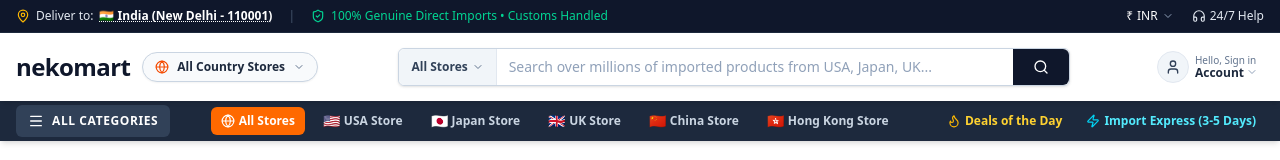
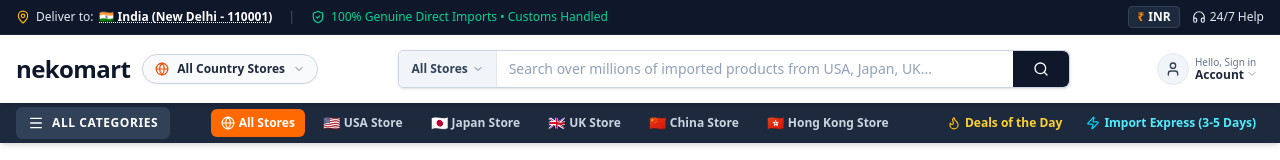
Before and after one commit to NtgFlirter/nekomart-web, a React (Vite) app: page / in a window 1280 px wide. Shown: the top 160 px of the page. Built offline with nearby package versions, Linux system fonts and the light colour scheme.

Commit message:
currency fix

```diff
--- a/src/components/Header.tsx
+++ b/src/components/Header.tsx
@@ -100,43 +100,10 @@
 
           {/* Right: Quick actions, Currency, Language */}
           <div className="flex items-center space-x-3 text-xs">
-            {/* Currency Selector */}
-            <div className="relative">
-              <button
-                id="header-currency-toggle"
-                onClick={() => setCurrencyDropdownOpen(!currencyDropdownOpen)}
-                className="flex items-center space-x-1 px-1.5 py-0.5 rounded hover:bg-slate-800 text-white font-medium cursor-pointer"
-              >
-                <span>{CURRENCIES[currency].symbol}</span>
-                <span>{currency}</span>
-                <ChevronDown className="w-3 h-3 text-slate-400" />
-              </button>
-
-              {currencyDropdownOpen && (
-                <div
-                  className="absolute right-0 mt-1.5 w-40 bg-white text-slate-800 rounded-md shadow-xl border border-slate-200 py-1 z-50 animate-in fade-in zoom-in-95 duration-100"
-                  onMouseLeave={() => setCurrencyDropdownOpen(false)}
-                >
-                  <div className="px-3 py-1 text-[11px] font-semibold text-slate-400 uppercase tracking-wider border-b border-slate-100">
-                    Select Currency
-                  </div>
-                  {Object.values(CURRENCIES).map(curr => (
-                    <button
-                      key={curr.code}
-                      onClick={() => {
-                        onSelectCurrency(curr.code);
-                        setCurrencyDropdownOpen(false);
-                      }}
-                      className={`w-full text-left px-3 py-1.5 text-xs flex items-center justify-between hover:bg-amber-50 cursor-pointer ${
-                        currency === curr.code ? 'font-bold text-orange-600 bg-orange-50/50' : 'text-slate-700'
-                      }`}
-                    >
-                      <span>{curr.name}</span>
-                      <span className="font-mono text-slate-500 font-bold">{curr.symbol} {curr.code}</span>
-                    </button>
-                  ))}
-                </div>
-              )}
+            {/* Currency Display (Fixed INR) */}
+            <div className="flex items-center space-x-1 px-2 py-0.5 rounded bg-slate-800 text-white font-semibold text-xs border border-slate-700">
+              <span className="text-orange-400 font-bold">₹</span>
+              <span>INR</span>
             </div>
 
             {/* 24/7 Help */}
```
